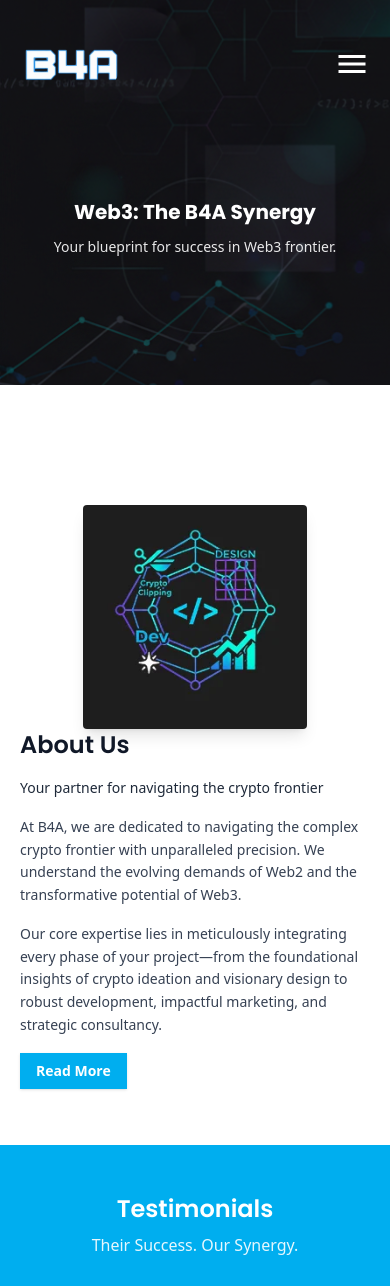
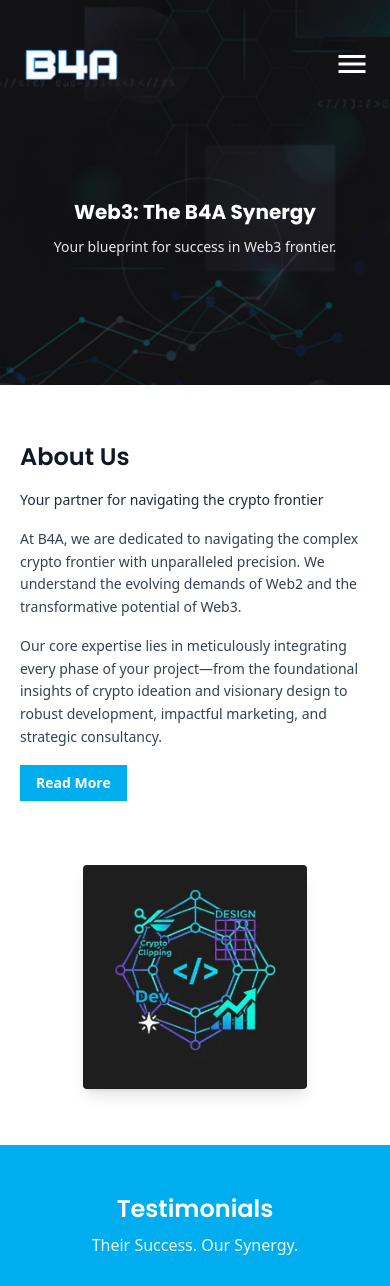
Before and after one commit to 0xGideon/B4A-Website, a SvelteKit app: page / in a window 390 px wide. Shown: the top 1286 px of the page. Built offline with nearby package versions, Linux system fonts and the light colour scheme.

Commit message:
Enhance font loading performance in +layout.svelte and adjust layout structure in +page.svelte for improved responsiveness.

```diff
--- a/src/routes/+layout.svelte
+++ b/src/routes/+layout.svelte
@@ -9,9 +9,22 @@
 	<link rel="preconnect" href="https://fonts.googleapis.com" />
 	<link rel="preconnect" href="https://fonts.gstatic.com" crossorigin="anonymous" />
 	<link
+		rel="preload"
+		as="style"
 		href="https://fonts.googleapis.com/css2?family=Open+Sans:wght@400;600&family=Poppins:wght@600;700&display=swap"
+	/>
+	<link
 		rel="stylesheet"
+		href="https://fonts.googleapis.com/css2?family=Open+Sans:wght@400;600&family=Poppins:wght@600;700&display=swap"
+		media="print"
+		onload={(e) => (((e.currentTarget as HTMLLinkElement) || e.target) as HTMLLinkElement).media = 'all'}
 	/>
+	<noscript>
+		<link
+			rel="stylesheet"
+			href="https://fonts.googleapis.com/css2?family=Open+Sans:wght@400;600&family=Poppins:wght@600;700&display=swap"
+		/>
+	</noscript>
 </svelte:head>
 
 {@render children()}
--- a/src/routes/+page.svelte
+++ b/src/routes/+page.svelte
@@ -196,12 +196,9 @@
 <main id="main-content" class="w-full flex-1 flex flex-col">
 	<section
 		id="about"
-		class="mx-auto max-w-6xl items-center gap-10 px-5 py-14 md:grid md:grid-cols-[auto,1fr] md:px-8 md:py-20 md:[grid-template-columns:1fr_auto]"
+		class="mx-auto max-w-6xl items-center gap-10 px-5 py-14 md:grid md:grid-cols-[1fr_auto] md:px-8 md:py-20"
 	>
-		<div class="mx-auto w-56 overflow-hidden rounded shadow-lg md:mx-0 md:w-64 mt-16 md:order-2">
-			<img src={about} alt="Illustration of Web3 development" class="h-full w-full object-cover" loading="lazy" />
-		</div>
-		<div class="space-y-4 md:order-1">
+		<div class="space-y-4 md:order-2">
 			<h2 class="font-heading text-2xl font-semibold text-gray-900">About Us</h2>
 			<p class="text-sm leading-relaxed text-gray-800 md:text-base">Your partner for navigating the crypto frontier</p>
 			<p class="text-sm leading-relaxed text-gray-700 md:text-base">
@@ -215,6 +212,9 @@
 			<a href="#contact" class="inline-flex items-center justify-center bg-primary px-4 py-2 text-sm font-semibold text-white shadow transition hover:bg-sky-500"
 				>Read More</a
 			>
+		</div>
+		<div class="mx-auto w-56 overflow-hidden rounded shadow-lg md:mx-0 md:w-64 mt-16 md:order-1">
+			<img src={about} alt="Illustration of Web3 development" class="h-full w-full object-cover" loading="lazy" />
 		</div>
 	</section>
 
```
